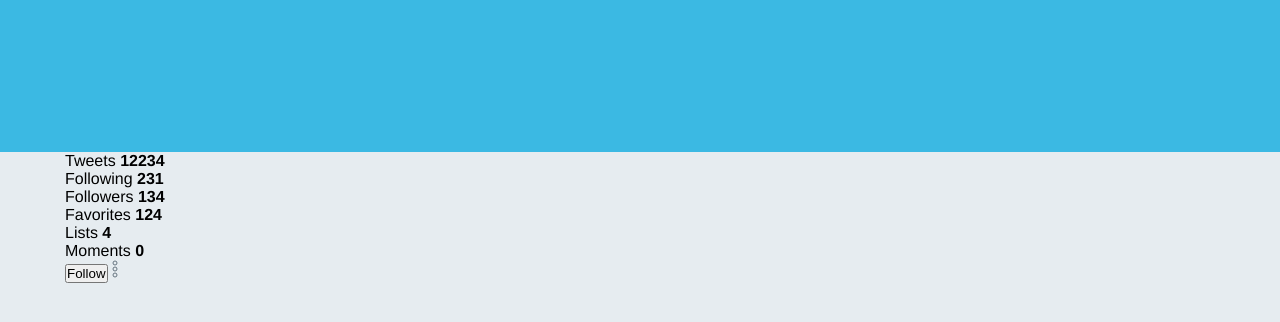
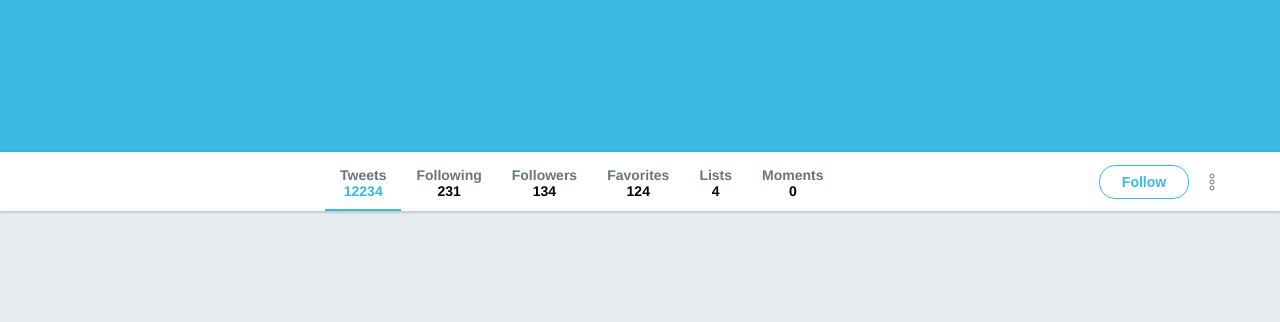
Before and after one commit to thiagofrancisquete/twitter-ui, a plain HTML site: page index.html in a window 1280 px wide. Shown: the part 274-596 px from the top of the page. Drawn offline with Linux system fonts and the light colour scheme.

Commit message:
profile stats bar styles

```diff
--- a/style.css
+++ b/style.css
@@ -102,3 +102,79 @@ header#main-header nav ul li img {
   color: #fff;
   font-size: 30px;
 }
+
+/* stats bar */
+.bar {
+  height: 59px;
+  background-color: #fff;
+  box-shadow: 0 1px 3px rgba(0, 0, 0, 0.25);
+}
+
+.bar .content {
+  display: flex;
+  justify-content: space-between;
+  align-items: center;
+  padding-left: 270px;
+  height: 100%;
+}
+
+.bar .content ul {
+  display: flex;
+  height: 100%;
+}
+
+.bar .content ul li {
+  display: flex;
+  font-size: 14px;
+  margin-top: 2px;
+  padding: 0 15px;
+  flex-direction: column;
+  align-items: center;
+  justify-content: center;
+  position: relative;
+}
+
+.bar .content ul li.active::after {
+  content: '';
+  width: 100%;
+  height: 2px;
+  position: absolute;
+  bottom: 0;
+  left: 0;
+  background-color: #3bb9e3;
+}
+
+.bar .content ul li.active strong {
+  color: #3bb9e3;
+}
+
+.bar .content ul li span {
+  color: #667580;
+  font-weight: bold;
+}
+
+.bar .content .actions {
+  display: flex;
+  cursor: pointer;
+}
+
+.bar .content .actions button {
+  height: 34px;
+  display: flex;
+  align-items: center;
+  justify-content: center;
+  border: 1px solid #3bb9e3;
+  border-radius: 16px;
+  color: #3bb9e3;
+  width: 90px;
+  background-color: #fff;
+  font-size: 14px;
+  margin-right: 20px;
+  font-weight: bold;
+  cursor: pointer;
+}
+
+.bar .content .actions button:hover {
+  background-color: #3bb9e3;
+  color: #fff;
+}
```
